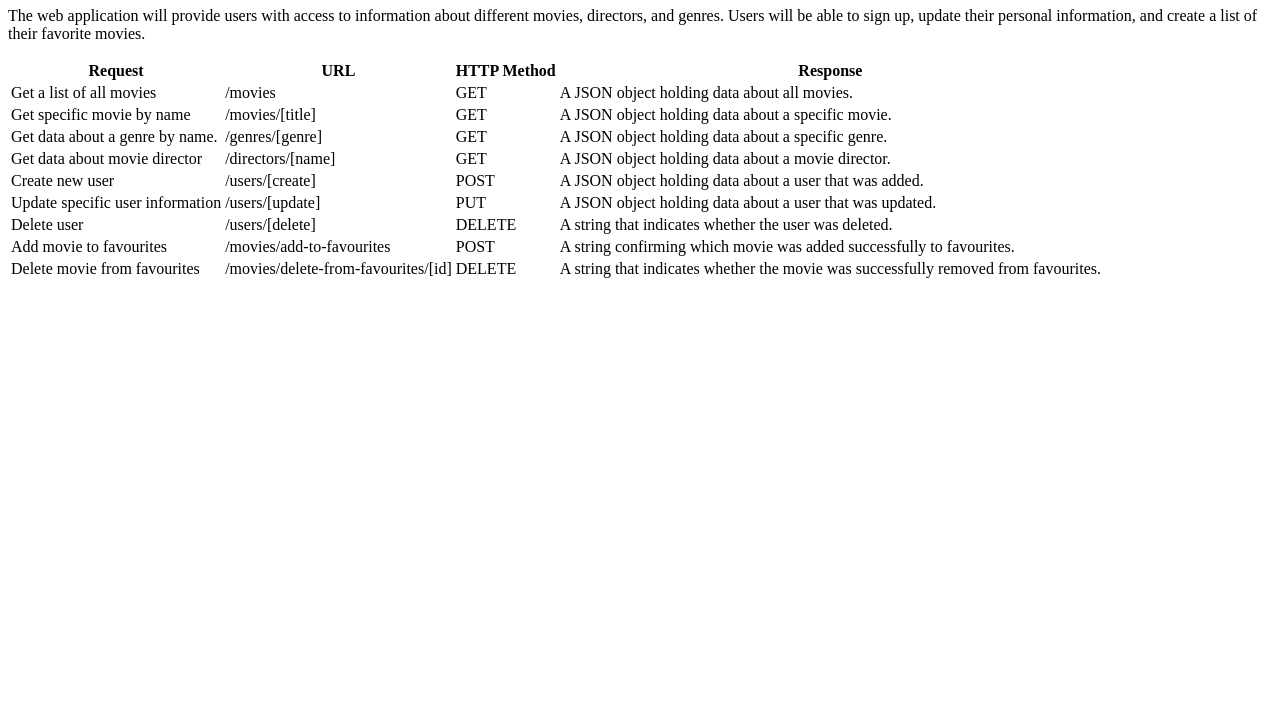
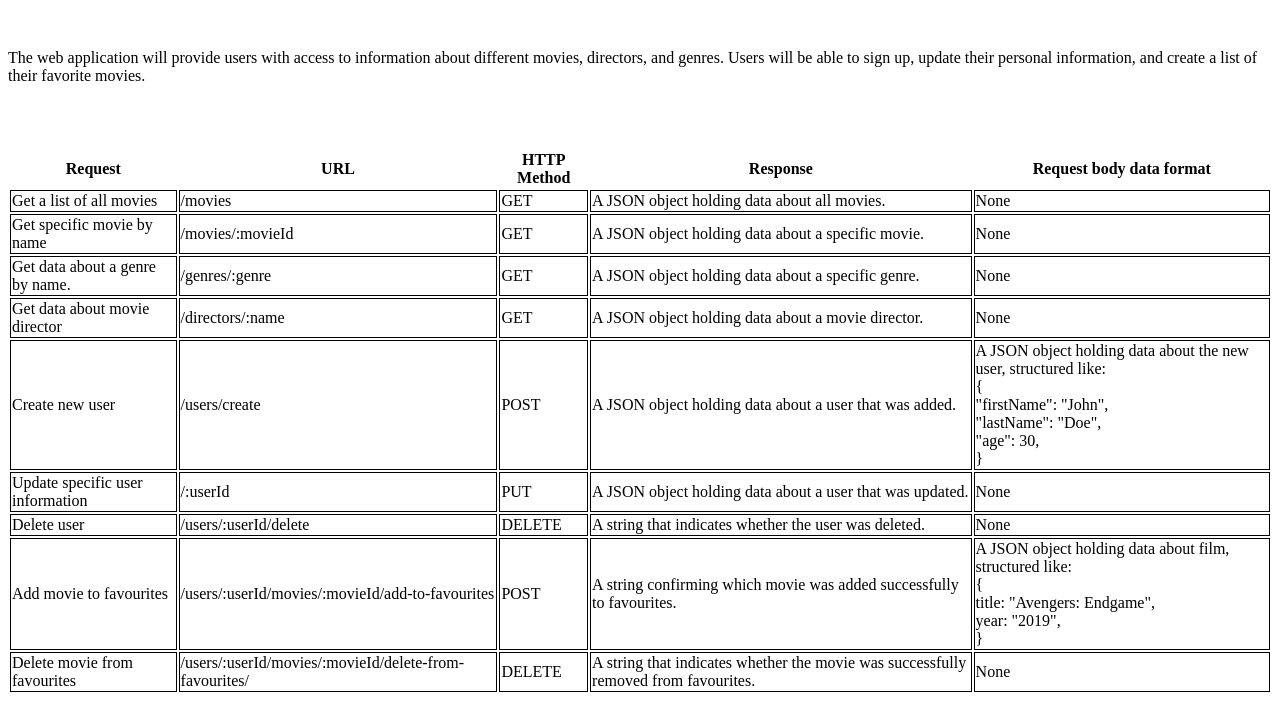
Before and after one commit to MiranValincic/movie_api, a website: page public/documentation.html in a window 1280 px wide. Shown: the part 73-800 px from the top of the page. Drawn offline with Linux system fonts and the light colour scheme.

Commit message:
Fixed issues with endpoints

```diff
--- /dev/null
+++ b/public/css/style.css
@@ -0,0 +1,18 @@
+h1 {
+  display: flex;
+  justify-content: center;
+}
+p {
+  display: flex;
+  margin-top: 5%;
+  justify-content: center;
+  width: 100%;
+}
+table {
+  margin-top: 5%;
+  display: flex;
+  justify-content: center;
+}
+td {
+  border: 1px solid black;
+}
--- a/public/documentation.html
+++ b/public/documentation.html
@@ -5,6 +5,7 @@
     <meta charset="UTF-8">
     <meta http-equiv="X-UA-Compatible" content="IE=edge">
     <meta name="viewport" content="width=device-width, initial-scale=1.0">
+    <link rel="stylesheet" href="/css/style.css">
     <title>Document</title>
 </head>
 
@@ -20,60 +21,81 @@
             <th>URL</th>
             <th>HTTP Method</th>
             <th>Response</th>
+            <th>Request body data format</th>
         </tr>
         <tr>
             <td>Get a list of all movies</td>
             <td>/movies</td>
             <td>GET</td>
             <td>A JSON object holding data about all movies.</td>
+            <td>None</td>
         </tr>
         <tr>
             <td>Get specific movie by name</td>
-            <td>/movies/[title]</td>
+            <td>/movies/:movieId</td>
             <td>GET</td>
             <td>A JSON object holding data about a specific movie.</td>
+            <td>None</td>
         </tr>
         <tr>
             <td>Get data about a genre by name.</td>
-            <td>/genres/[genre]</td>
+            <td>/genres/:genre</td>
             <td>GET</td>
             <td>A JSON object holding data about a specific genre.</td>
+            <td>None</td>
         </tr>
         <tr>
             <td>Get data about movie director</td>
-            <td>/directors/[name]</td>
+            <td>/directors/:name</td>
             <td>GET</td>
             <td>A JSON object holding data about a movie director.</td>
+            <td>None</td>
         </tr>
         <tr>
             <td>Create new user</td>
-            <td>/users/[create]</td>
+            <td>/users/create</td>
             <td>POST</td>
             <td>A JSON object holding data about a user that was added.</td>
+            <td>A JSON object holding data about the new user, structured like: <br>
+                { <br>
+                "firstName": "John", <br>
+                "lastName": "Doe", <br>
+                "age": 30, <br>
+                }
+            </td>
         </tr>
         <tr>
             <td>Update specific user information</td>
-            <td>/users/[update]</td>
+            <td>/:userId</td>
             <td>PUT</td>
             <td>A JSON object holding data about a user that was updated.</td>
+            <td>None</td>
         </tr>
         <tr>
             <td>Delete user</td>
-            <td>/users/[delete]</td>
+            <td>/users/:userId/delete</td>
             <td>DELETE</td>
             <td>A string that indicates whether the user was deleted.</td>
+            <td>None</td>
         </tr>
         <tr>
             <td>Add movie to favourites</td>
-            <td>/movies/add-to-favourites</td>
+            <td>/users/:userId/movies/:movieId/add-to-favourites</td>
             <td>POST</td>
             <td>A string confirming which movie was added successfully to favourites.</td>
+            <td>A JSON object holding data about film, structured like: <br>
+                { <br>
+                title: "Avengers: Endgame", <br>
+                year: "2019", <br>
+                }
+            </td>
         </tr>
         <tr>
             <td>Delete movie from favourites</td>
-            <td>/movies/delete-from-favourites/[id]</td>
+            <td>/users/:userId/movies/:movieId/delete-from-favourites/</td>
             <td>DELETE</td>
             <td>A string that indicates whether the movie was successfully removed from favourites.</td>
+            <td>None</td>
         </tr>
     </table>
 </body>
```
Also changed, not shown: index.js (+10 -8 lines).
